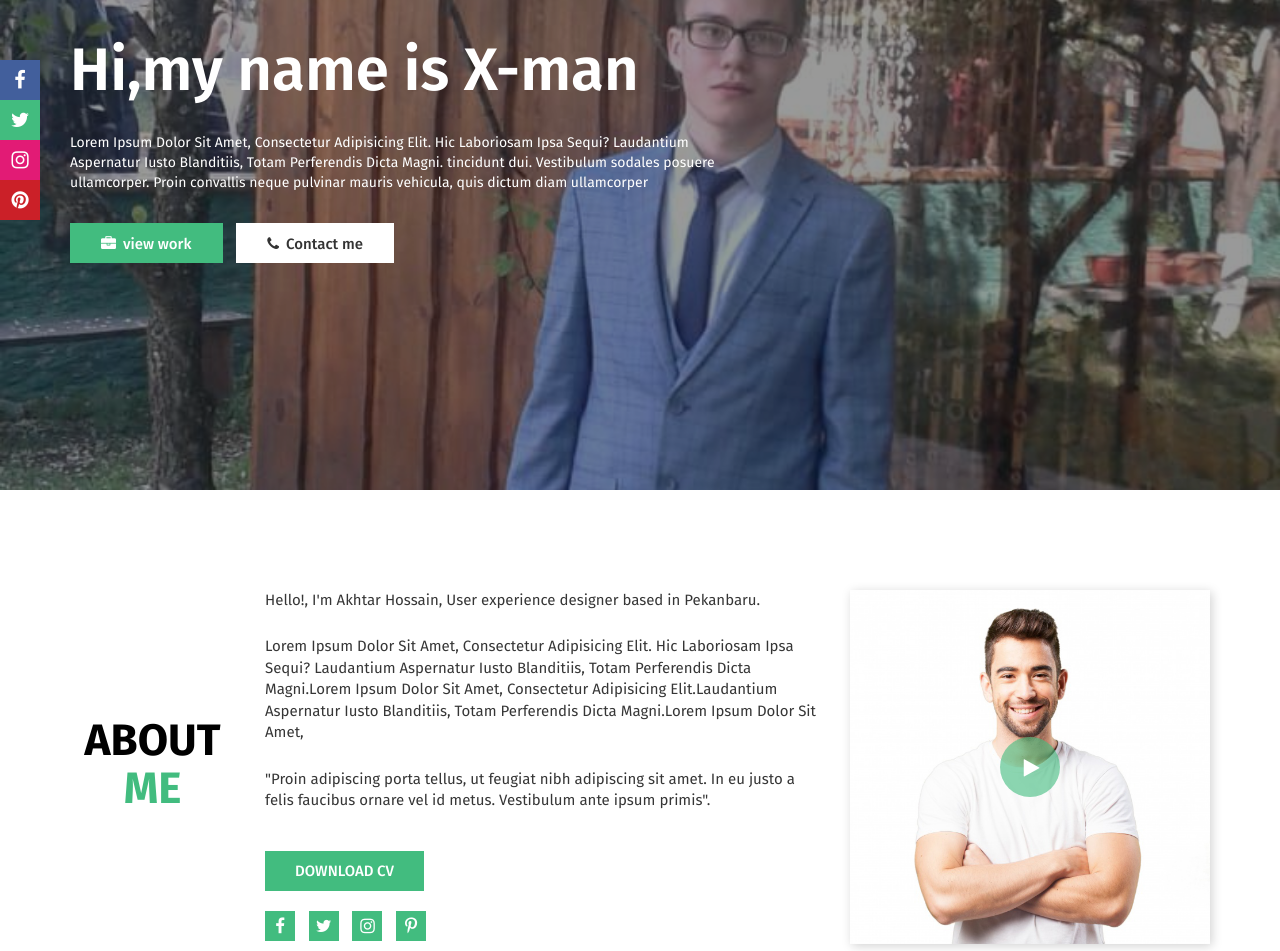
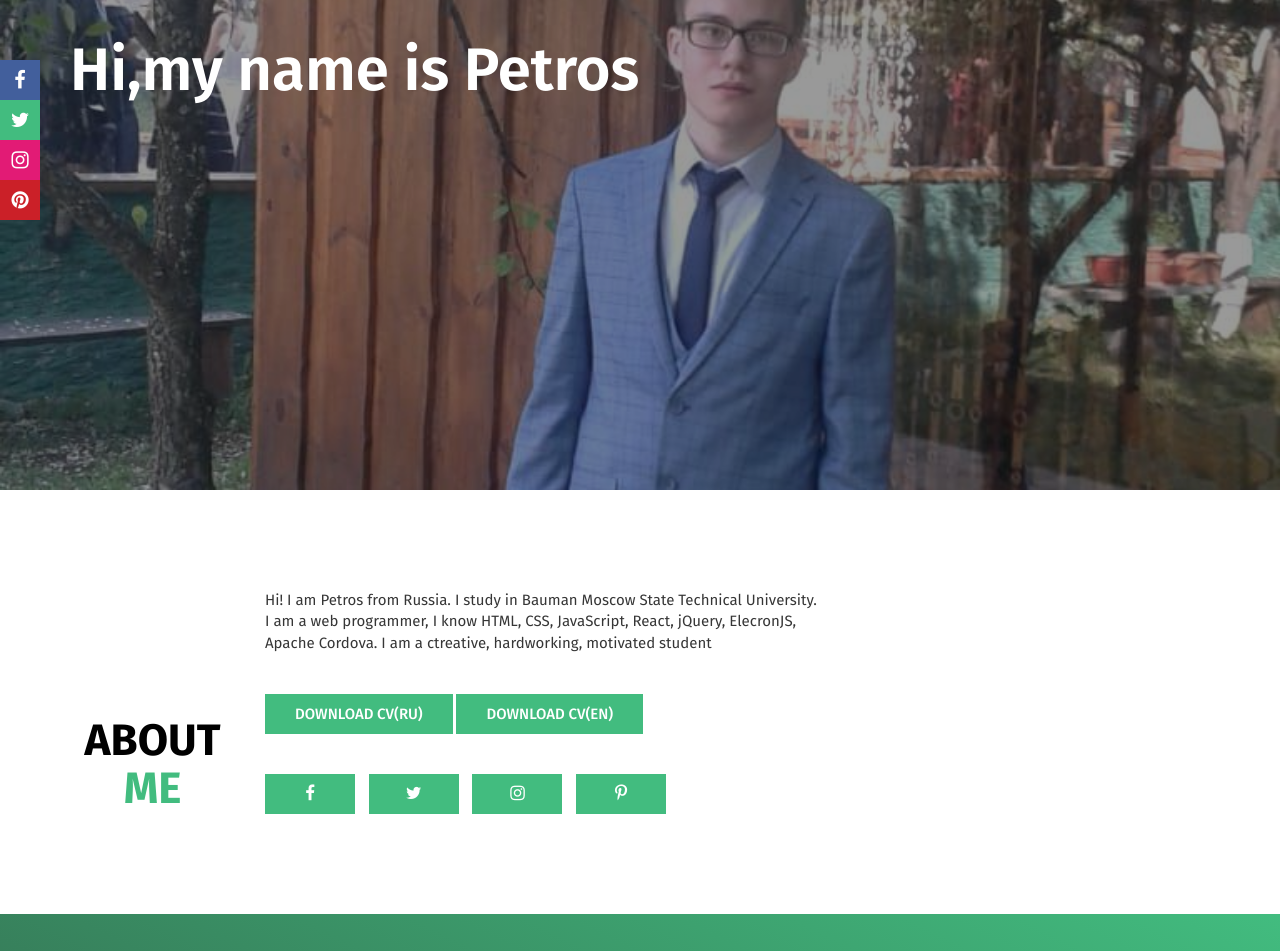
Before and after one commit to PetrosHovhannisyan/mynewportfolio, a plain HTML site: page index.html in a window 1280 px wide. Shown: the part 260-1211 px from the top of the page. Drawn offline with Linux system fonts and the light colour scheme; some packages are replaced by stand-ins of ours.

Commit message:
Update index.html

```diff
--- a/index.html
+++ b/index.html
@@ -72,12 +72,8 @@
 				<div class="row">
 					<div class="col-md-7 col-sm-12 col-xs-12">
 						<div class="text">
-							<h1>Hi,my name is X-man</h1>
-							<p>Lorem Ipsum Dolor Sit Amet, Consectetur Adipisicing Elit. Hic Laboriosam Ipsa Sequi? Laudantium Aspernatur Iusto Blanditiis, Totam Perferendis Dicta Magni. tincidunt dui. Vestibulum sodales posuere ullamcorper. Proin convallis neque pulvinar mauris vehicula, quis dictum diam ullamcorper</p>
-							<div class="button">
-								<a href="#" class="btn primary "><i class="fa fa-briefcase"></i>view work</a>
-								<a href="#" class="btn"><i class="fa fa-phone"></i>Contact me</a>
-							</div>
+							<h1>Hi,my name is Petros</h1>
+
 						</div>
 					</div>
 				</div>
@@ -97,11 +93,13 @@
 						</div>
 						<div class="col-md-6  col-sm-6 col-xs-12">
 							<div class="single-about">
-								<p class="bolt">Hello!, I'm Akhtar Hossain, User experience designer based in Pekanbaru.</p>
-								<p>Lorem Ipsum Dolor Sit Amet, Consectetur Adipisicing Elit. Hic Laboriosam Ipsa Sequi? Laudantium Aspernatur Iusto Blanditiis, Totam Perferendis Dicta Magni.Lorem Ipsum Dolor Sit Amet, Consectetur Adipisicing Elit.Laudantium Aspernatur Iusto Blanditiis, Totam Perferendis Dicta Magni.Lorem Ipsum Dolor Sit Amet,</p>
-								<p class="bolt">"Proin adipiscing porta tellus, ut feugiat nibh adipiscing sit amet. In eu justo a felis faucibus ornare vel id metus. Vestibulum ante ipsum primis".</p>
+
+								<p>Hi! I am Petros from Russia. I study in Bauman Moscow State Technical University. I am a web programmer, I know HTML, CSS, JavaScript, React, jQuery, ElecronJS, Apache Cordova. I am a ctreative, hardworking, motivated student</p>
+
 								<div class="cv">
-									<a href="#">download cv</a>
+									<a href="#">download cv(RU)</a>
+									<a href="#">download cv(EN)</a>
+									<div class="cv">
 								</div>
 								<div class="social">
 									<ul>
@@ -111,12 +109,6 @@
 										<li><a href="#"><i class="fa fa-pinterest-p"></i></a></li>
 									</ul>
 								</div>
-							</div>
-						</div>
-						<div class="col-md-4 col-sm-4 col-xs-12">
-							<div class="image">
-								<img src="img/about.jpg" alt="#">
-								<a href="https://www.youtube.com/watch?v=45ETZ1xvHS0" class="video video-popup mfp-iframe"><i class="fa fa-play"></i></a>
 							</div>
 						</div>
 					</div>
```
